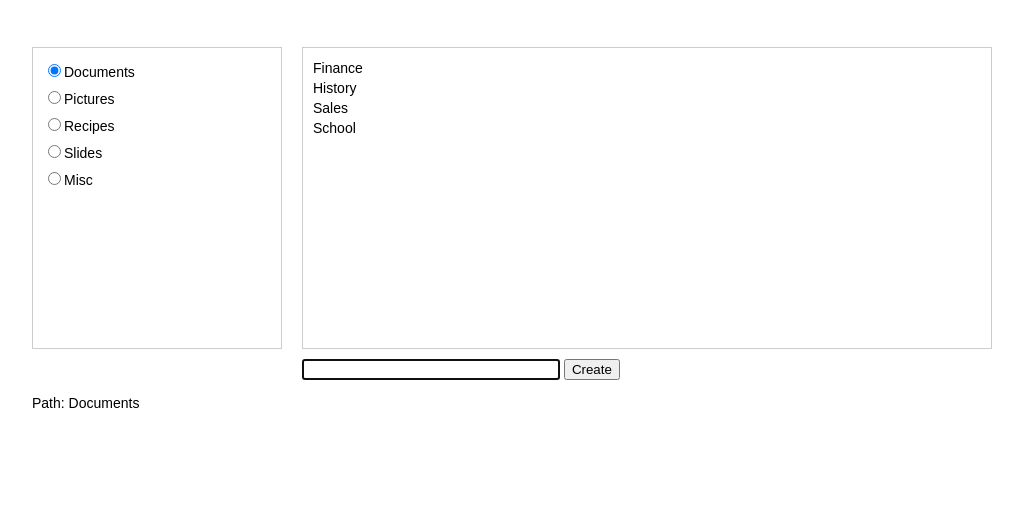
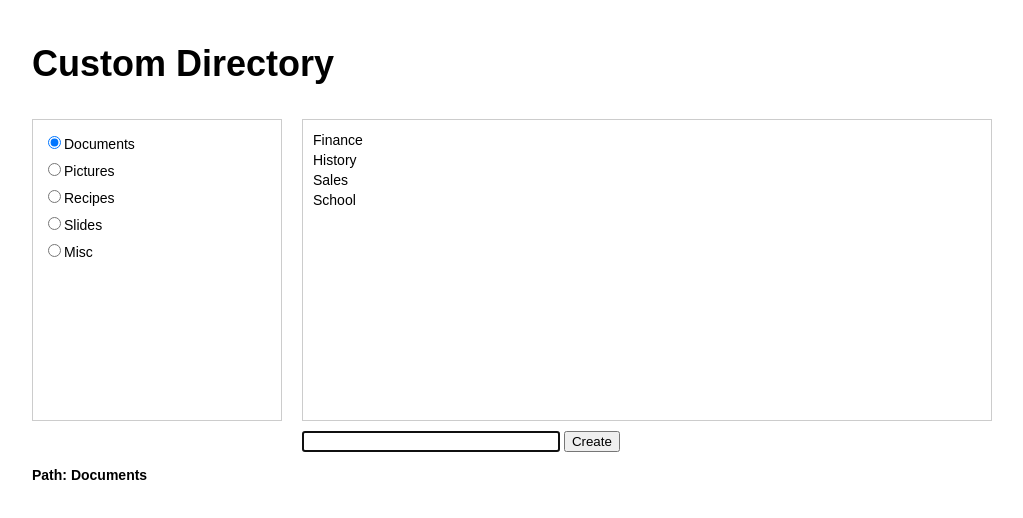
Before and after one commit to markupsolution/customDirectory, a plain HTML site: page index.html in a window 1280 px wide. Shown: the whole page, without its empty margins (128-1151 px from the left). Drawn offline with Linux system fonts and the light colour scheme.

Commit message:
First Change

```diff
--- a/css/template.css
+++ b/css/template.css
@@ -10,5 +10,6 @@
 #sub_category > li { padding:0;}
 .creation-form { padding:10px 10px 10px 270px; clear:both;}
 .field-creation { width:250px; font-family:Arial, Helvetica, sans-serif;}
-.category-path { clear:both; padding:5px 0; text-transform:capitalize;}
+.category-path { clear:both; padding:5px 0; text-transform:capitalize; font-weight:700;}
 .hidden { visibility:hidden;}
+.widget-title { margin:15px auto; width:960px; text-align:left; font-size:36px;}
--- a/index.html
+++ b/index.html
@@ -201,6 +201,7 @@
 </head>
 	<body>
     	<div class="directory-wrapper">
+        	<h1 class="widget-title">Custom Directory</h1>
         	<div class="button-back"><a href="javascript:void(0)" onClick="goToBack(this)" id="goBackButton" class="hidden">Back</a></div>
         	<div class="directories-column">
             	<ul class="no-list-style" id="main_category">
```
